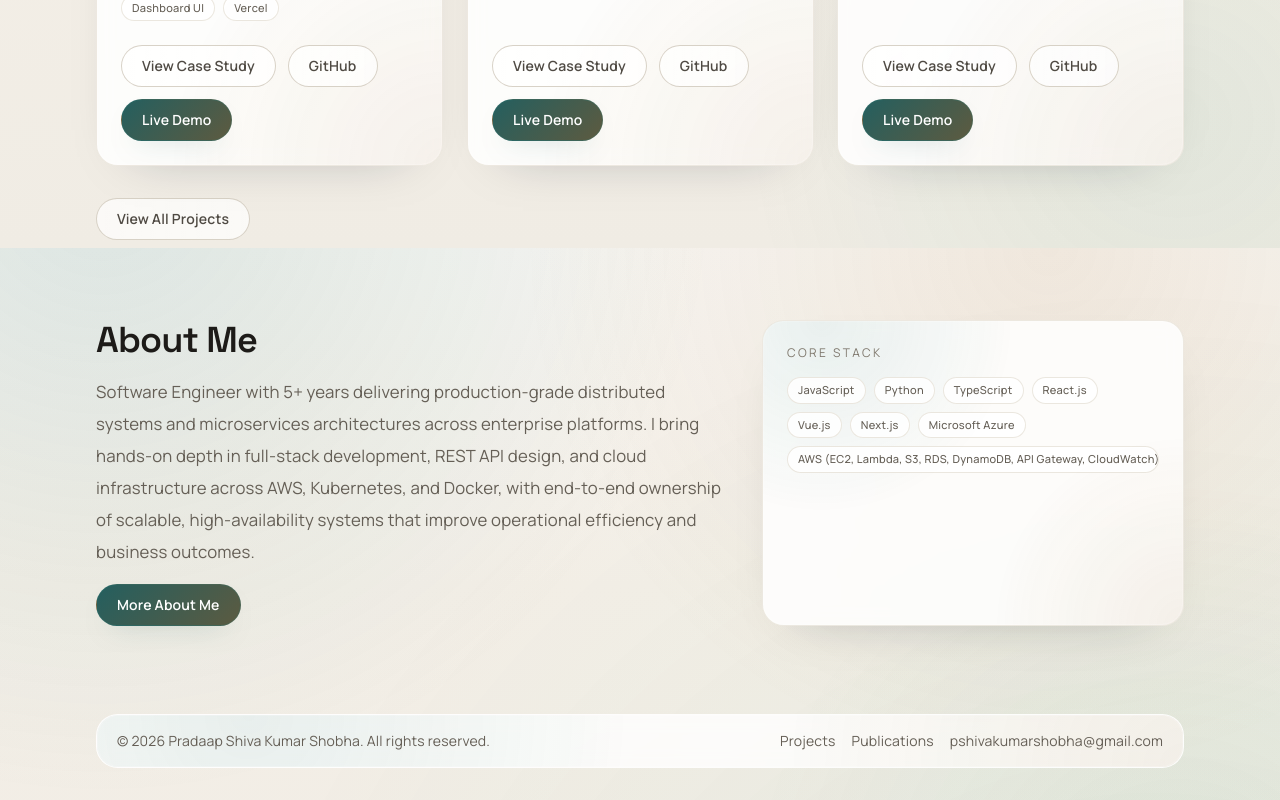
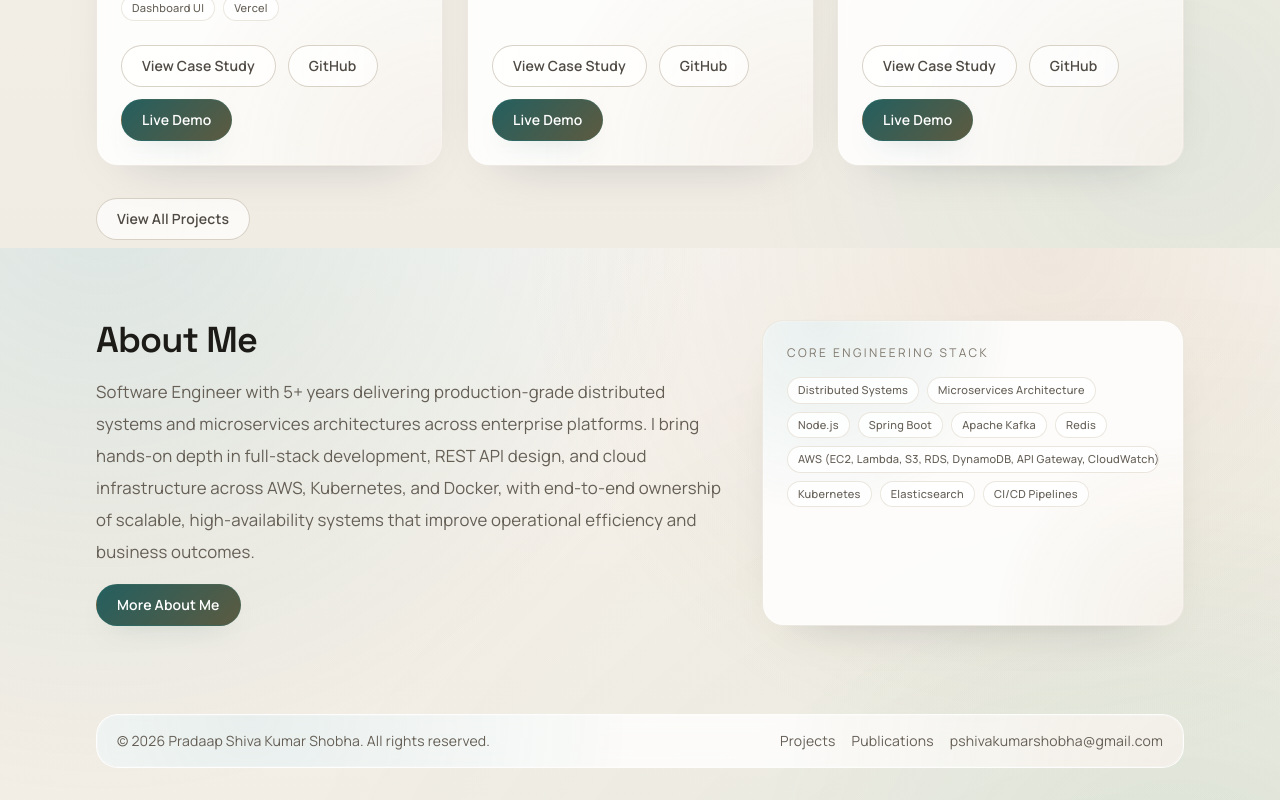
Before and after one commit to Pradaap-SS/pradaap-portfolio, a Nuxt app: page / in a window 1280 px wide. Shown: the part 1352-2152 px from the top of the page. Built offline with nearby package versions, Linux system fonts and the light colour scheme.

Commit message:
feat: add nuxt-paths module and update imports; enhance featured skills and update CV

```diff
--- /dev/null
+++ b/internal/nuxt-paths.mjs
@@ -0,0 +1,3 @@
+const ensureTrailingSlash = (value) => (value.endsWith("/") ? value : `${value}/`)
+
+export const baseURL = () => ensureTrailingSlash(process.env.NUXT_APP_BASE_URL || "/")
--- a/package.json
+++ b/package.json
@@ -2,6 +2,9 @@
   "name": "nuxt-portfolio",
   "private": true,
   "type": "module",
+  "imports": {
+    "#internal/nuxt/paths": "./internal/nuxt-paths.mjs"
+  },
   "scripts": {
     "dev": "nuxt dev",
     "build": "nuxt build",
--- a/pages/index.vue
+++ b/pages/index.vue
@@ -5,9 +5,16 @@ import { projects } from '~/data/projects'
 const featuredProjects = computed(() => projects.slice(0, 3))
 
 const featuredSkills = computed(() => [
-  ...skillsByCategory.Languages.slice(0, 3),
-  ...(skillsByCategory['Full Stack (Frontend, Backend)'] ?? []).slice(0, 3),
-  ...skillsByCategory.Cloud.slice(0, 2)
+  skillsByCategory['System Design & Architecture'][0],
+  skillsByCategory['System Design & Architecture'][1],
+  skillsByCategory['Full Stack (Frontend, Backend)'][8],
+  skillsByCategory['Full Stack (Frontend, Backend)'][10],
+  skillsByCategory['Message Queues & Streaming'][0],
+  skillsByCategory.Databases[5],
+  skillsByCategory.Cloud[1],
+  skillsByCategory.Cloud[2],
+  skillsByCategory['Observability & Reliability'][0],
+  skillsByCategory.Cloud[4]
 ])
 
 useSeoMeta({
@@ -48,7 +55,7 @@ useSeoMeta({
         <NuxtLink to="/about" class="btn-primary w-fit">More About Me</NuxtLink>
       </div>
       <div class="card space-y-4">
-        <p class="text-xs uppercase tracking-[0.2em] text-slate-500">Core Stack</p>
+        <p class="text-xs uppercase tracking-[0.2em] text-slate-500">Core Engineering Stack</p>
         <div class="chip-group">
           <Tag v-for="skill in featuredSkills" :key="skill" :label="skill" />
         </div>
```
Also changed, not shown: 1 other file (tests, documents, lock files or other folders).
